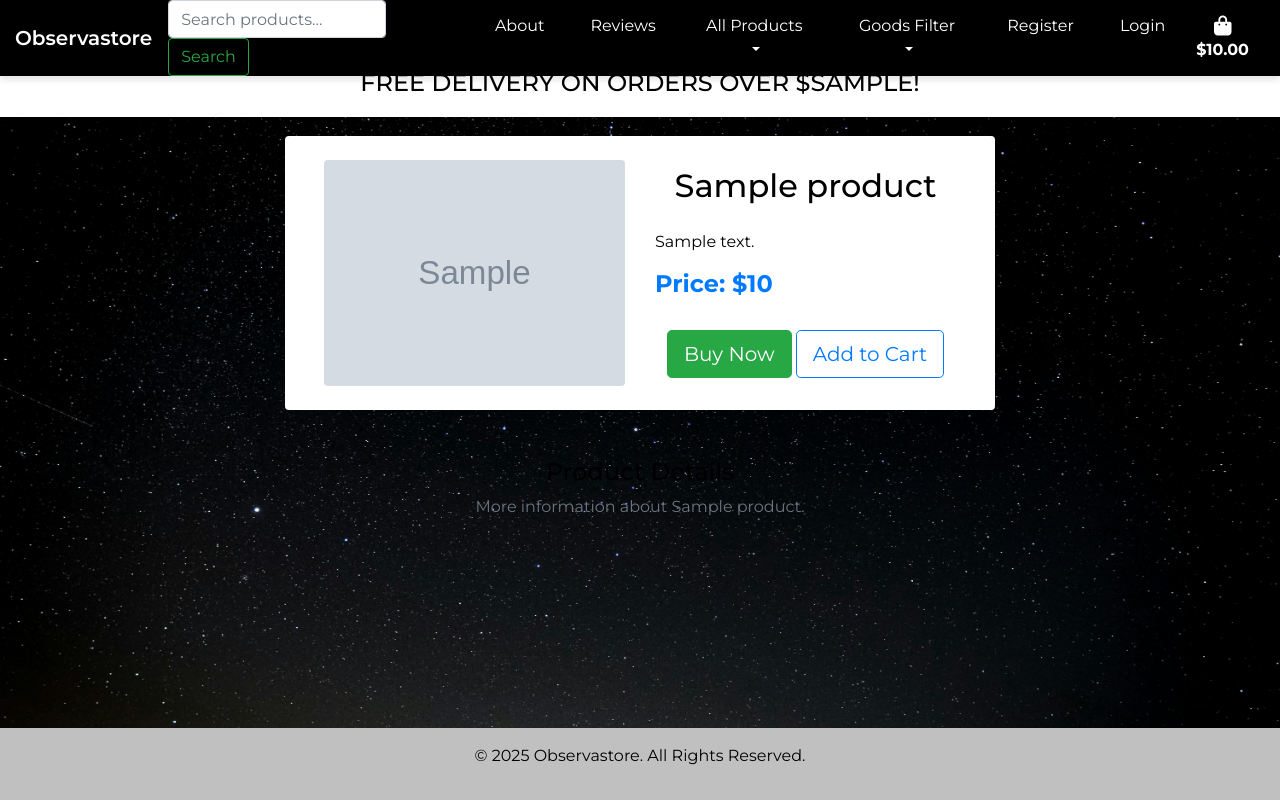
After one commit to mahidaCodeTrained/observastore, a Django app: template storefront/templates/storefront/product_details.html in a window 1280 px wide. The commit adds this page. Run offline with Django 5.2, Linux system fonts and the light colour scheme; the template is opened without the code that fills it: most values are stand-ins (such as "Sample title", 1, 10 or a date in 2020); grey boxes marked "Sample" are stand-in pictures; some libraries are stand-ins or nearby versions.

Commit message:
feat: create views/template for detailed listing of products

```diff
--- /dev/null
+++ b/storefront/templates/storefront/product_details.html
@@ -0,0 +1,41 @@
+{% extends "base.html" %}
+
+{% block content %}
+    <div class="container my-5">
+        <div class="row justify-content-center">
+            <div class="col-lg-8 col-md-10 col-sm-12">
+                <div class="card shadow-lg p-4 border-0 rounded">
+                    <div class="row">
+                        <!-- Image Section -->
+                        <div class="col-md-6 text-center">
+                            {% if product.image %}
+                                <img src="{{ product.image.url }}" alt="{{ product.name }}" class="img-fluid rounded" style="max-height: 350px; object-fit: contain;">
+                            {% else %}
+                                <img src="/media/pexels-thirdman-8495471.jpg" alt="No image available" class="img-fluid rounded" style="max-height: 350px; object-fit: cover;">
+                            {% endif %}
+                        </div>
+
+                        <!-- Product Details -->
+                        <div class="col-md-6 d-flex flex-column justify-content-center">
+                            <h2 class="text-center">{{ product.name }}</h2>
+                            <p class="mt-3">{{ product.description }}</p>
+                            <p class="h4 text-primary"><strong>Price: ${{ product.price }}</strong></p>
+
+                            <!-- Buy Now or Add to Cart Buttons -->
+                            <div class="mt-4 text-center">
+                                <a href="#" class="btn btn-success btn-lg me-2">Buy Now</a>
+                                <a href="#" class="btn btn-outline-primary btn-lg">Add to Cart</a>
+                            </div>
+                        </div>
+                    </div>
+                </div>
+
+                <!-- Additional Information -->
+                <div class="mt-5">
+                    <h4 class="text-center">Product Details</h4>
+                    <p class="text-muted text-center">More information about {{ product.name }}.</p>
+                </div>
+            </div>
+        </div>
+    </div>
+{% endblock %}
--- a/storefront/templates/storefront/storefront.html
+++ b/storefront/templates/storefront/storefront.html
@@ -7,11 +7,12 @@
         <div class="row">
             {% for product in products %}
                 <div class="col-lg-3 col-md-6 col-sm-12 mb-4"> <!-- 4 products per row on desktop, 2 on tablet, 1 on mobile -->
+                    <a href="{% url 'product_details' product.id %}" class="text-decoration-none text-dark">
                         <div class="product-item p-3 border rounded shadow-sm" style="background-color: rgba(255, 255, 255, 0.8);">
                             <h2 class="text-center">{{ product.name }}</h2>
 
                             {% if product.image %}
-                            <img src="{{ product.image.url }}" alt="{{ product.name }}" class="img-fluid mx-auto d-block" style="width: 100%; height: 200px; object-fit: cover;">
+                                <img src="{{ product.image.url }}" alt="{{ product.name }}" class="img-fluid mx-auto d-block" style="width: 100%; height: 200px; object-fit: contain;">
                             {% else %}
                                 <img src="/media/pexels-thirdman-8495471.jpg" alt="No image available" class="img-fluid mx-auto d-block" style="width: 100%; height: 200px; object-fit: cover;">
                             {% endif %}
@@ -19,6 +20,7 @@
                             <p>{{ product.description }}</p>
                             <p><strong>Price: ${{ product.price }}</strong></p>
                         </div>
+                    </a>
                 </div>
             {% empty %}
                 <p>No products available.</p>
--- a/storefront/urls.py
+++ b/storefront/urls.py
@@ -3,5 +3,6 @@ from . import views
 
 urlpatterns = [
     path('', views.view_store_goods, name='storefront'),
+    path('<product_id>', views.detailed_products, name='product_details'),
 
 ]
```
Also changed, not shown: storefront/views.py (+13 -1 lines). Lines whose indentation alone changed are shown as unchanged.
